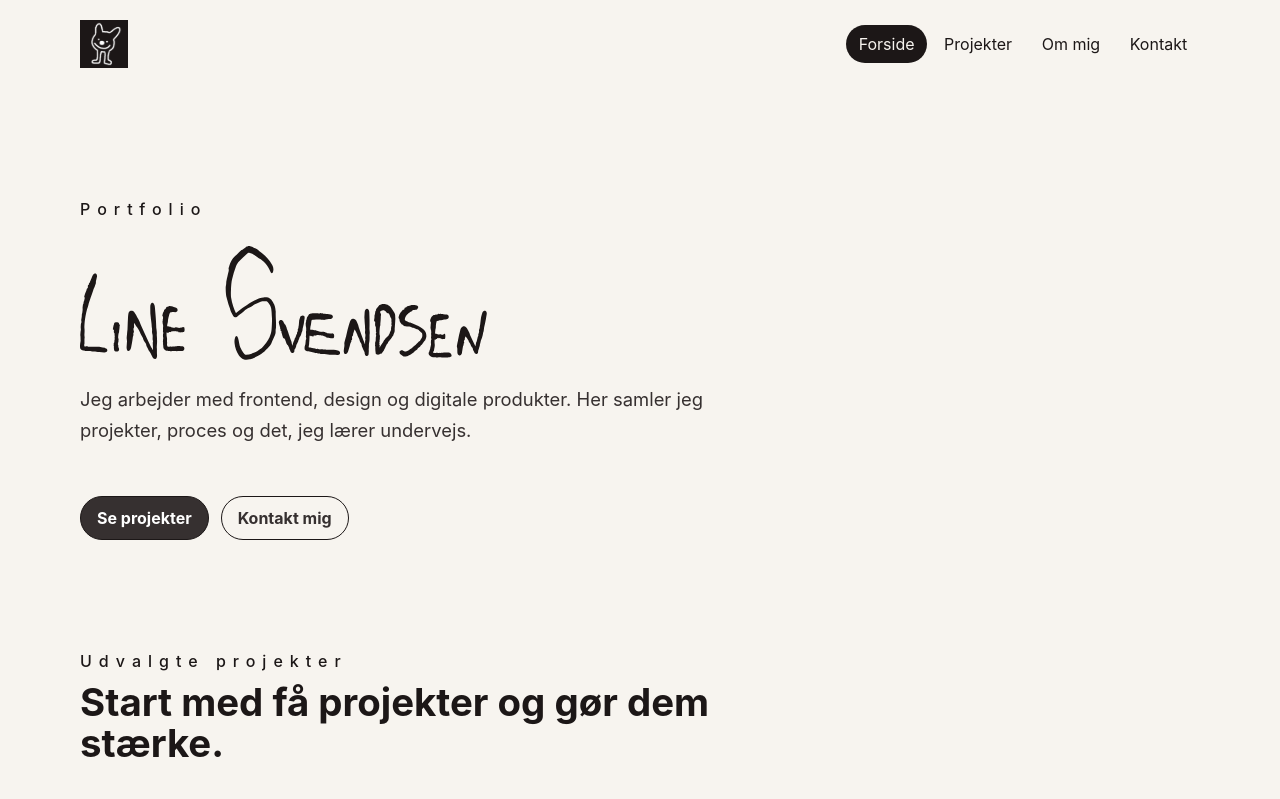
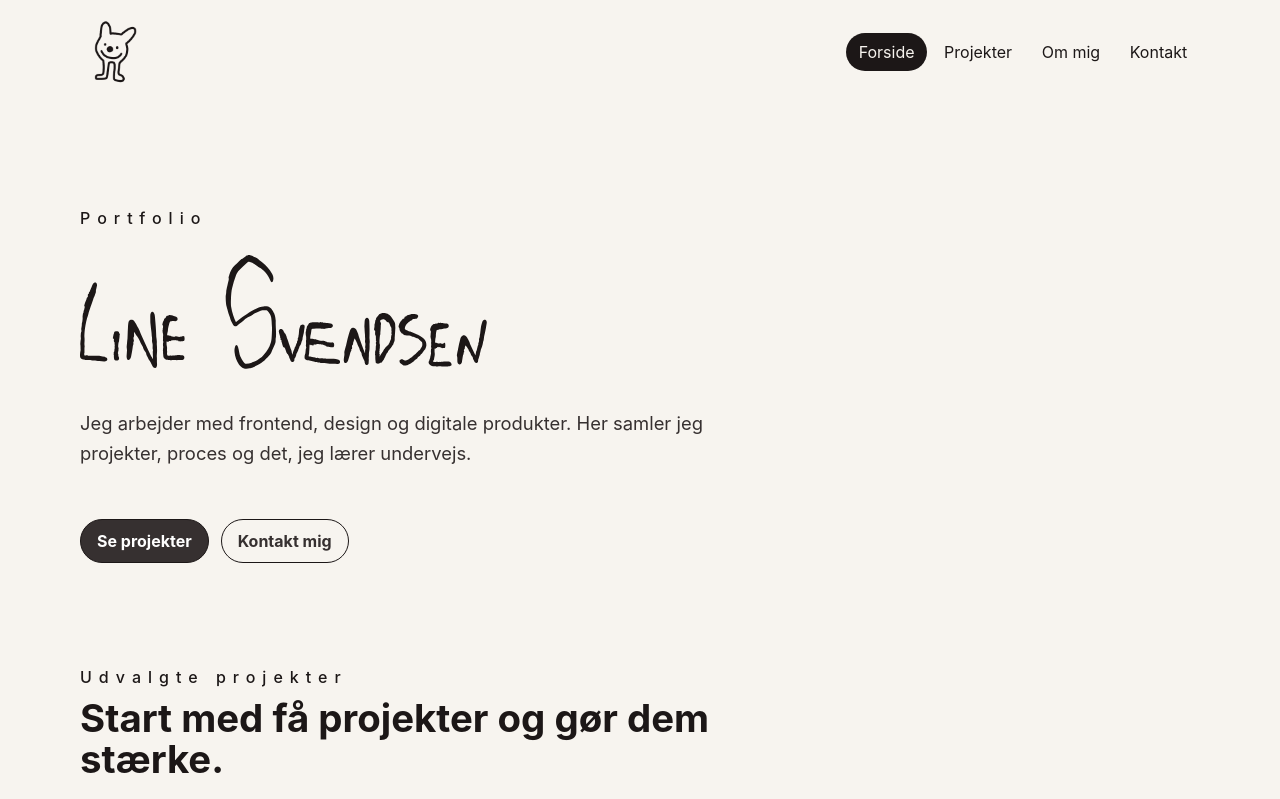
Before and after one commit to Line-jpg/line-jpg.github.io, a React (Vite) app: page / in a window 1280 px wide. Shown: the top 799 px of the page. Built offline with nearby package versions, Linux system fonts and the light colour scheme.

Commit message:
Ikon opdatering

```diff
--- a/src/components/Navbar.jsx
+++ b/src/components/Navbar.jsx
@@ -3,7 +3,9 @@ import { NavLink } from "react-router";
 function Navbar() {
   return (
     <header className="site-header">
-      <img className="brand" src="favicon.svg" alt="Line Svendsen" />
+      <NavLink to="/" className="brand" end>
+        <img className="brand" src="iconWhite.png" alt="Line Svendsen" />
+      </NavLink>
 
       <nav className="site-nav" aria-label="Primær navigation">
         <NavLink to="/" end>
--- a/src/index.css
+++ b/src/index.css
@@ -62,6 +62,7 @@ textarea {
   color: #111827;
   font-weight: 800;
   text-decoration: none;
+  zoom: 0.8;
 }
 
 .site-nav {
@@ -163,6 +164,7 @@ p {
 
 .hero-text,
 .lead {
+  border-top: 15px solid transparent;
   max-width: 680px;
   font-size: 1.15rem;
 }
```
Also changed, not shown: public/iconDark.png (added), public/iconWhite.png (added).
